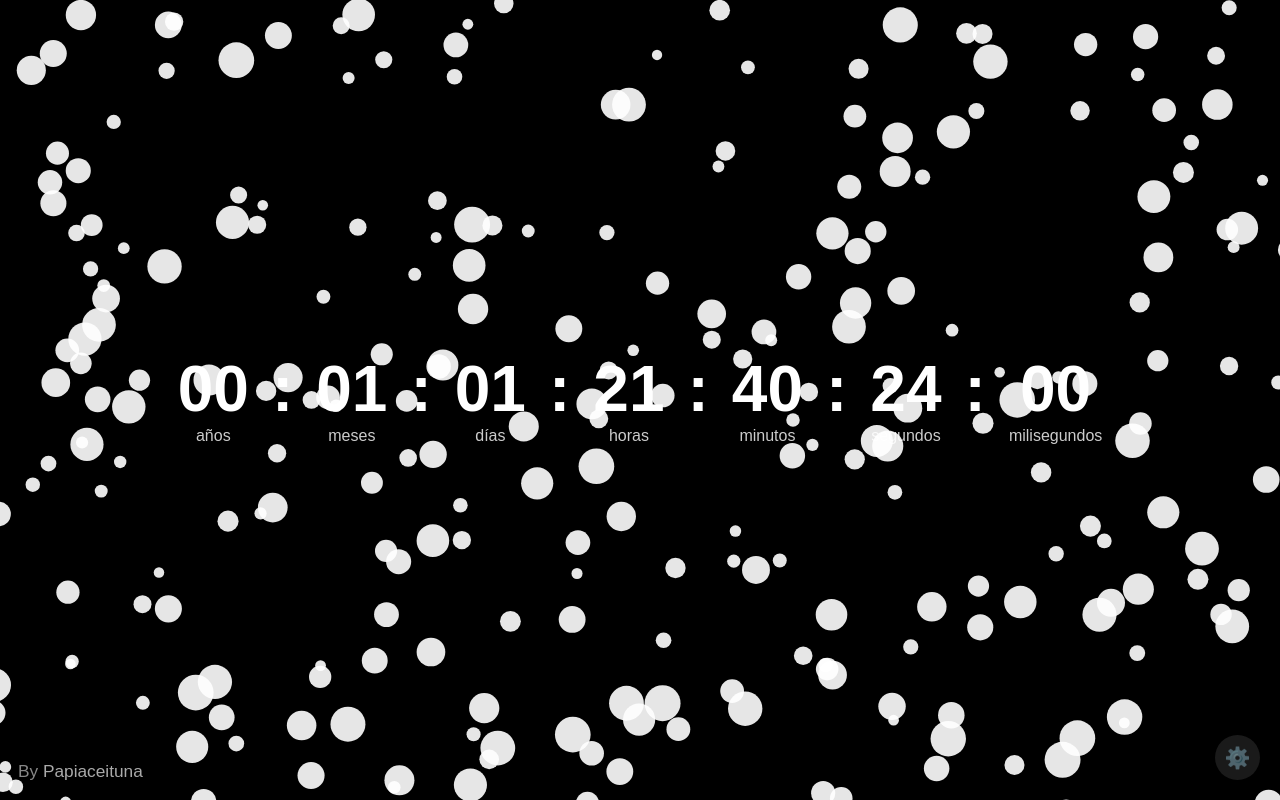
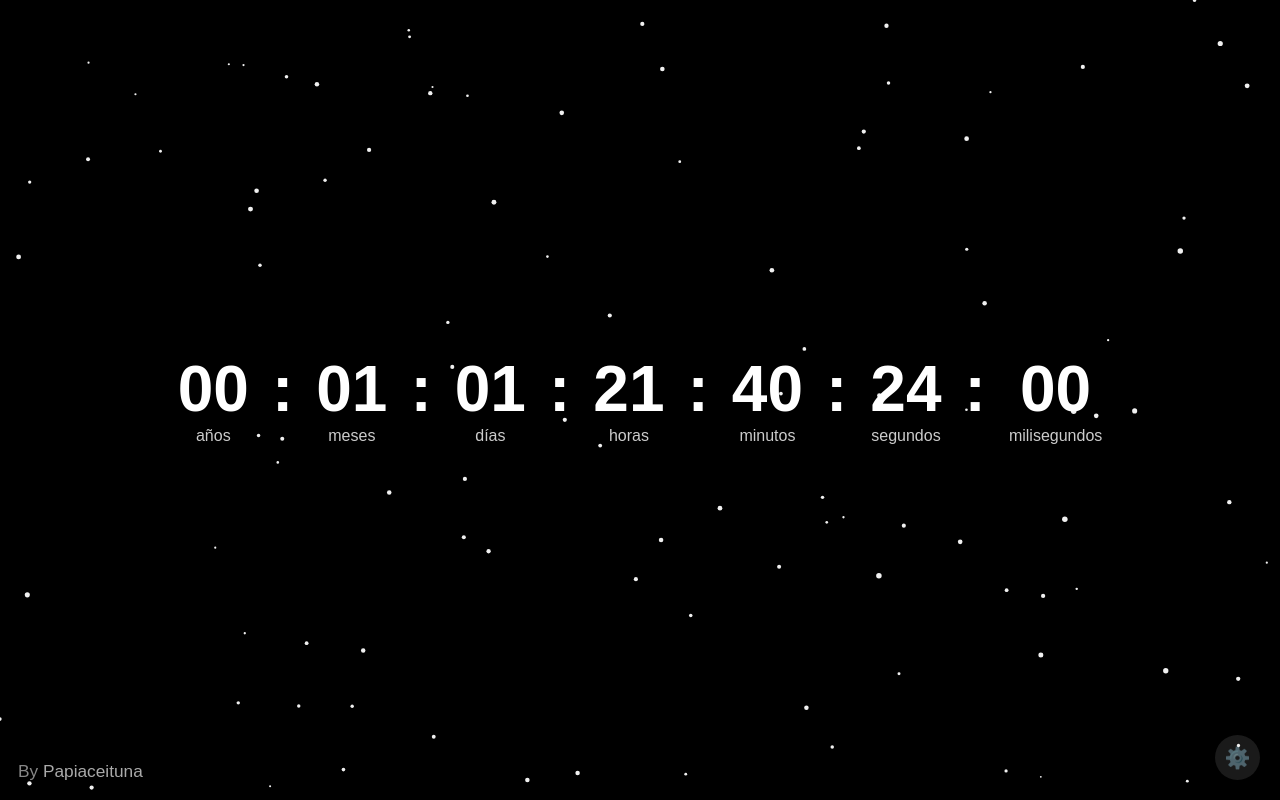
Before and after one commit to Papiaceituna28/simple-black-counter, a plain HTML site: page index.html in a window 1280 px wide. Drawn offline with Linux system fonts and the light colour scheme.

```diff
--- a/index.html
+++ b/index.html
@@ -720,6 +720,7 @@
 
 
         // =========== NIEVE ===============
+        // Sección de nieve, canvas en el fondo
         const snowCanvas = document.getElementById('snow-canvas');
         let snowAnimationActive = true; // Predeterminado activo
         const snowDefault = (localStorage.getItem(LS_SNOW) === null) ? true : (localStorage.getItem(LS_SNOW) === "true");
@@ -727,6 +728,7 @@
         let snowCtx = null;
         let snowW = 0;
         let snowH = 0;
+        // Checkbox UI
         const snowToggle = document.getElementById('snowToggle');
         snowToggle.checked = snowDefault;
 
@@ -736,44 +738,22 @@
             snowCanvas.width = snowW;
             snowCanvas.height = snowH;
         }
-
-        function getSnowflakeCount() {
-            // Aumenta base y ajusta también a pantallas pequeñas
-            // 70 copos por cada 1000px de ancho, con mínimo 70: set upper at 400
-            const base = Math.max(70, Math.floor(snowW * snowH / 4000));
-            return Math.min(400, base);
-        }
-
-        function getSnowflakeRadiusPx() {
-            // Tamaño relativo a la pantalla (vmin).
-            // Entre 0.7vw y 2.6vw, pero ajusta con min/max.
-            const minVmin = Math.min(snowW, snowH);
-            // Tamaño mínimo y máximo de copo en px
-            const minSize = Math.max(1, Math.round(minVmin * 0.006));
-            const maxSize = Math.max(minSize + 1, Math.round(minVmin * 0.022));
-            return [minSize, maxSize];
-        }
-
         function createSnowflakes() {
-            const N = getSnowflakeCount();
-            const [minR, maxR] = getSnowflakeRadiusPx();
+            const N = Math.floor(snowW / 12); // number depends on screen size
             snowflakes.length = 0;
             for(let i = 0; i < N; ++i) {
-                // Más copos y tamaños proporcionales a la pantalla
-                const r = Math.random() * (maxR-minR) + minR;
                 snowflakes.push({
                     x: Math.random() * snowW,
                     y: Math.random() * snowH,
-                    r: r, // radius en px
-                    d: Math.random() * 0.7 + 0.9, // densidad/speed factor, rango mayor
-                    vx: (Math.random()-0.5) * 0.8,
+                    r: Math.random() * 1.9 + 0.9, // radius
+                    d: Math.random() * 0.5 + 0.6, // density/speed factor
+                    vx: (Math.random()-0.5) * 0.55,
                 });
             }
         }
-
         function drawSnowflakes() {
             snowCtx.clearRect(0, 0, snowW, snowH);
-            snowCtx.globalAlpha = 0.90;
+            snowCtx.globalAlpha = 0.94;
             snowCtx.fillStyle = "#fff";
             for(const f of snowflakes) {
                 snowCtx.beginPath();
@@ -784,14 +764,13 @@
         }
         function updateSnowflakes() {
             for(const f of snowflakes) {
-                f.y += (f.d + f.r * 0.13); // velocidad un poco proporcional al tamaño
+                f.y += (1.25 + f.d);
                 f.x += f.vx;
-                if(f.y > snowH + f.r) {
-                    f.y = -f.r;
-                    f.x = Math.random() * snowW;
+                if(f.y > snowH+5) {
+                    f.y = -2; f.x = Math.random()*snowW;
                 }
-                if(f.x < -f.r) f.x = snowW + f.r;
-                if(f.x > snowW + f.r) f.x = -f.r;
+                if(f.x < -8) f.x = snowW+Math.random()*7;
+                if(f.x > snowW+8) f.x = -Math.random()*7;
             }
         }
         let snowAnimFrameId = null;
@@ -820,19 +799,25 @@
             else stopSnow();
             localStorage.setItem(LS_SNOW, active ? "true" : "false");
         }
+
+        // UI handler
         snowToggle.addEventListener('change', function() {
             setSnowActive(this.checked);
         });
+        // Responsive
         window.addEventListener('resize', function(){
             if(snowAnimationActive) {
                 resizeSnowCanvas();
                 createSnowflakes();
             }
         });
+
+        // Inicializa nieve si es predeterminada (checked)
         setTimeout(()=>{
             if(snowDefault) setSnowActive(true);
             else setSnowActive(false);
         }, 1);
+
     </script>
 </body>
 </html>
```
